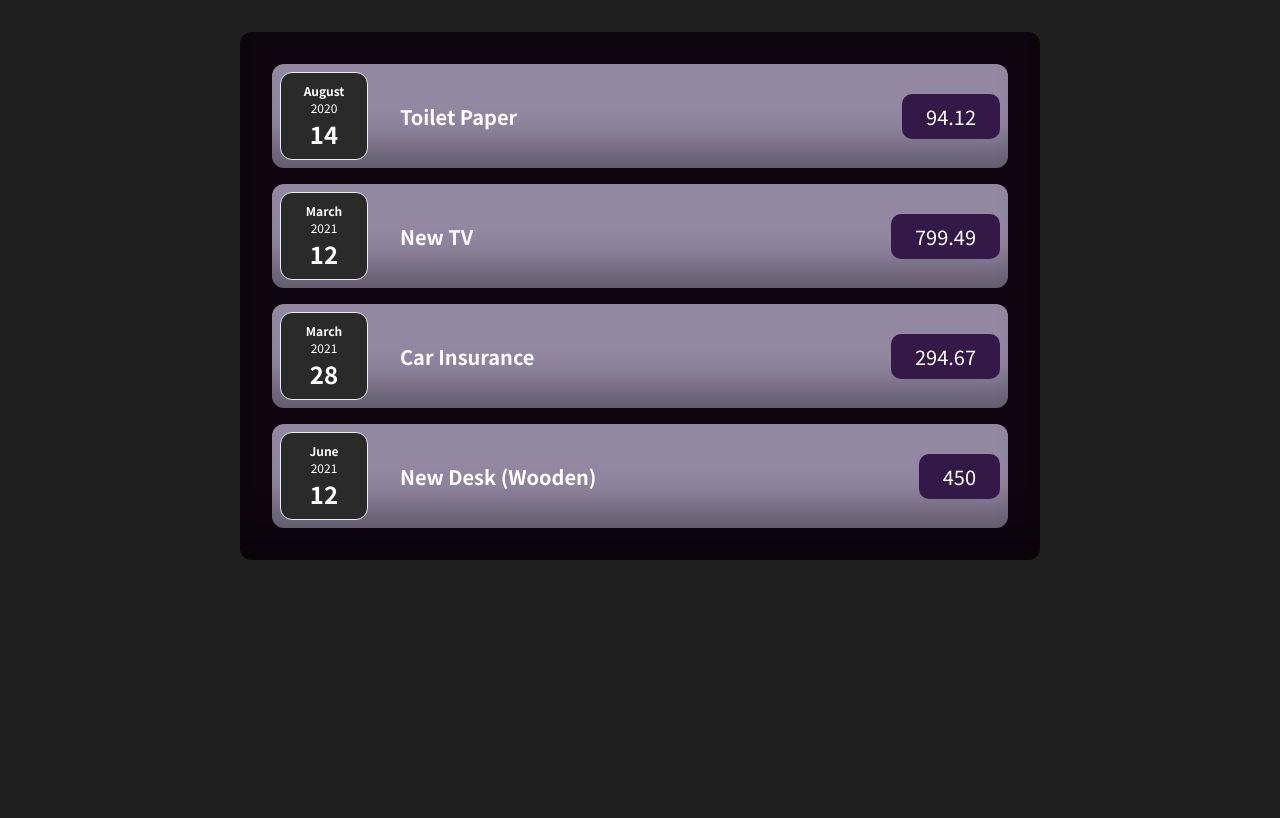
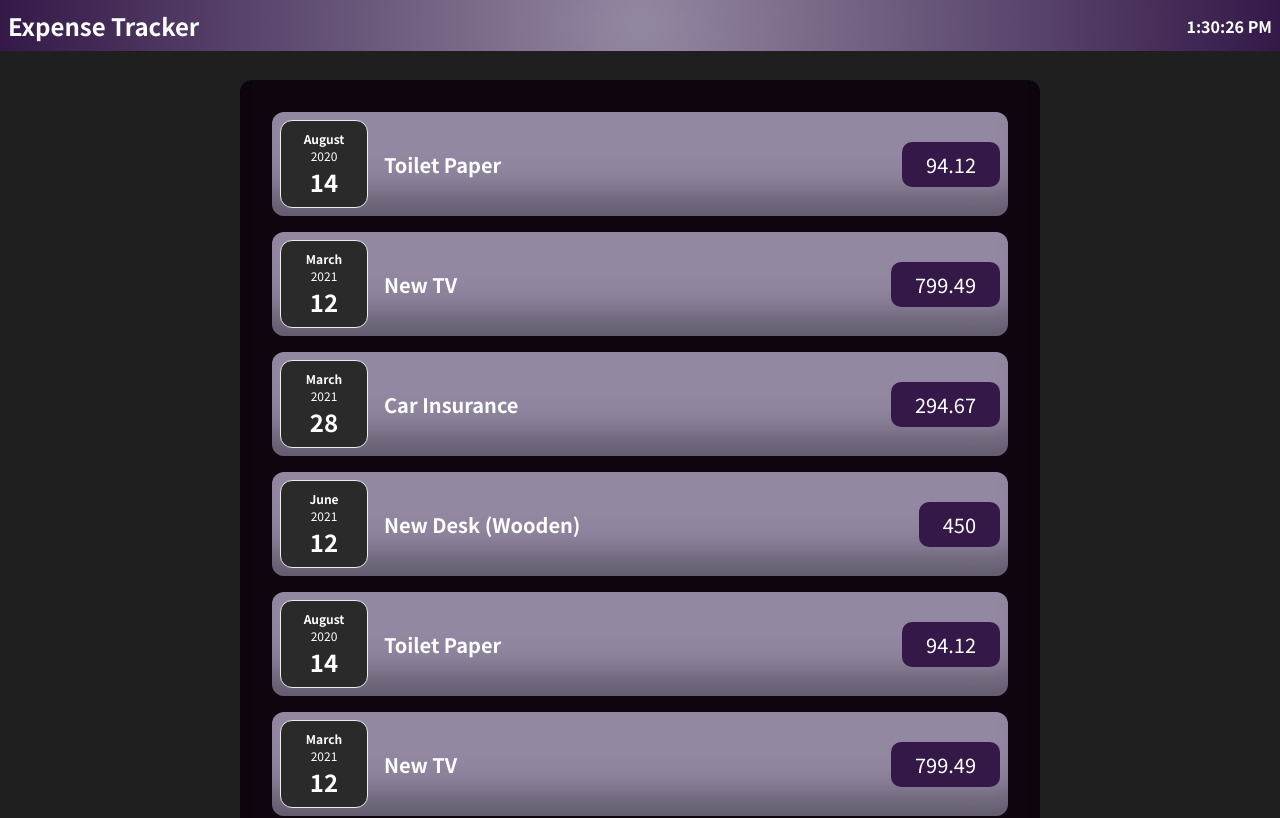
Before and after one commit to rajatdh27/Kharche, a React (Create React App) app: page / in a window 1280 px wide. Shown: the top 818 px of the page. Built offline with nearby package versions, Linux system fonts and the light colour scheme; the HTML template or start-up script is replaced by a standard one.

Commit message:
adding navbar and clock

```diff
--- a/src/App.js
+++ b/src/App.js
@@ -1,6 +1,26 @@
 import React from "react";
 import Expenses from "./components/Expenses/Expenses";
+import Navbar from "./components/Navbar/Navbar";
 const expenses = [
+  {
+    id: "e1",
+    title: "Toilet Paper",
+    amount: 94.12,
+    date: new Date(2020, 7, 14),
+  },
+  { id: "e2", title: "New TV", amount: 799.49, date: new Date(2021, 2, 12) },
+  {
+    id: "e3",
+    title: "Car Insurance",
+    amount: 294.67,
+    date: new Date(2021, 2, 28),
+  },
+  {
+    id: "e4",
+    title: "New Desk (Wooden)",
+    amount: 450,
+    date: new Date(2021, 5, 12),
+  },
   {
     id: "e1",
     title: "Toilet Paper",
@@ -25,6 +45,7 @@ const expenses = [
 function App() {
   return (
     <>
+      <Navbar />
       <Expenses items={expenses} />
     </>
   );
--- a/src/components/Expenses/ExpenseItems.css
+++ b/src/components/Expenses/ExpenseItems.css
@@ -24,7 +24,7 @@
   color: #3a3a3a;
   font-size: 1rem;
   flex: 1;
-  margin: 0 1rem;
+  margin: 0;
   color: white;
 }
 
--- a/src/components/Expenses/Expenses.css
+++ b/src/components/Expenses/Expenses.css
@@ -3,5 +3,6 @@
   background-color: #0e050f;
   margin: 2rem auto;
   width: 50rem;
+  margin-top: 5rem;
   max-width: 95%;
 }
--- /dev/null
+++ b/src/components/Navbar/Navbar.css
@@ -0,0 +1,26 @@
+.navbar {
+  display: flex;
+  flex-direction: row;
+  width: 100%;
+  height: auto;
+  padding: 0.5rem;
+  justify-content: space-between;
+  align-items: center;
+  position: absolute;
+  top: 0;
+  left: 0;
+  background: rgb(147, 136, 162);
+  background: radial-gradient(
+    circle,
+    rgba(147, 136, 162, 1) 0%,
+    rgba(52, 25, 72, 1) 100%
+  );
+}
+
+.navbar h1 {
+  font-size: 1.5rem;
+}
+
+.navbar h2 {
+  font-size: 1rem;
+}
--- /dev/null
+++ b/src/components/Navbar/Navbar.jsx
@@ -0,0 +1,19 @@
+import React, { useState } from "react";
+import "./Navbar.css";
+const t = new Date().toLocaleTimeString();
+function Navbar() {
+  const [time, setTime] = useState(t);
+  const currentTime = () => {
+    const t1 = new Date().toLocaleTimeString();
+    setTime(t1);
+  };
+  setInterval(currentTime, 1000);
+  return (
+    <div className="navbar">
+      <h1>Expense Tracker</h1>
+      <h2>{time}</h2>
+    </div>
+  );
+}
+
+export default Navbar;
--- a/src/index.css
+++ b/src/index.css
@@ -11,7 +11,6 @@ html {
 }
 
 body {
-  margin: 0;
   color: #fff;
   background-color: rgb(31, 31, 31);
 }
```
